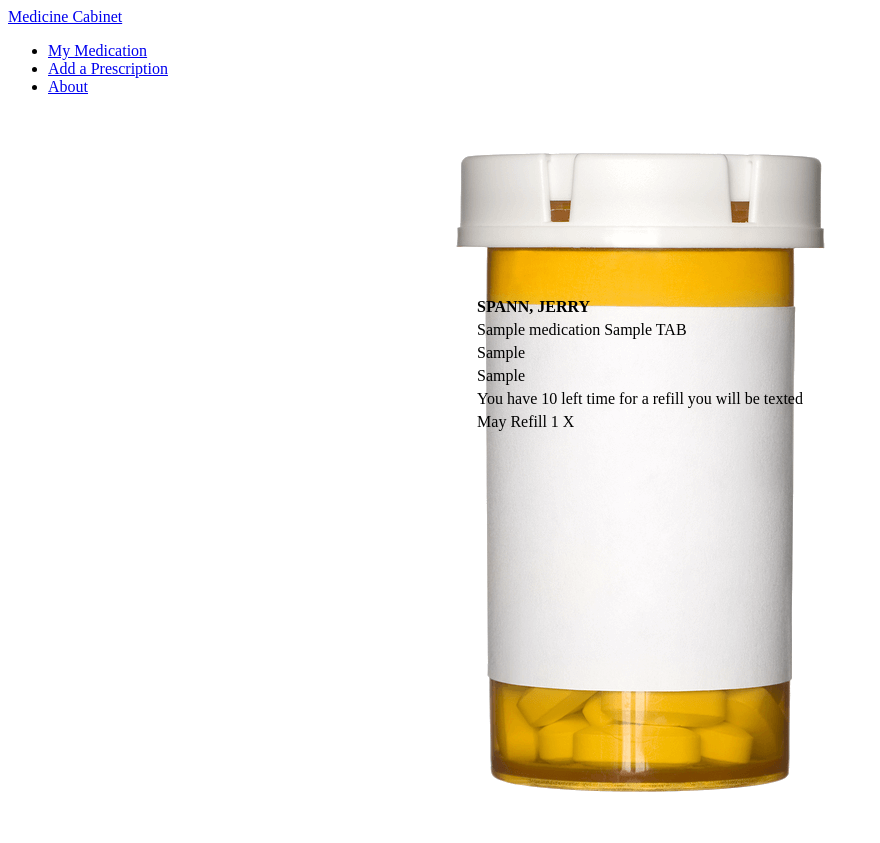
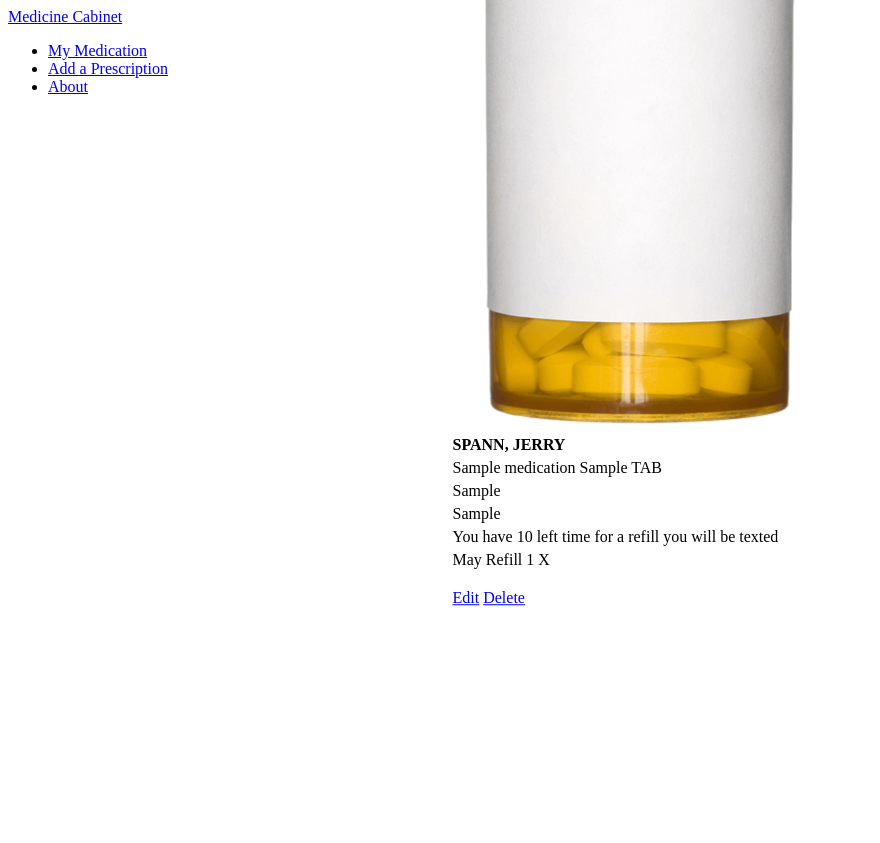
Before and after one commit to JerrySpann1970/project-4-medicine-cabinet, a Django app: page /medications/1/ in a window 1280 px wide. Shown: the whole page, without its empty margins (0-880 px from the left). After the commit the page ends 606 px from the top, so only its background shows below. Run offline with Django 5.2, Linux system fonts and the light colour scheme; tables that the repository leaves empty hold one stand-in row (values such as "Sample post").

Commit message:
added the ability to update and delete medications

```diff
--- a/main_app/static/css/medications/medication-detail.css
+++ b/main_app/static/css/medications/medication-detail.css
@@ -1,4 +1,4 @@
-.centered {
+.card {
     position: absolute;
     top:50%;
     left: 50%;
--- a/main_app/templates/main_app/medication_form.html
+++ b/main_app/templates/main_app/medication_form.html
@@ -6,7 +6,11 @@
 {% block content %}
 
 <div class="page-header">
+    {% if medication %}
+    <h1>Edit {{ medication.name }}</h1>
+    {% else %}
     <h1>Add a New Prescription</h1>
+    {% endif %}
     <img src="{% static 'images/open-cabinet.png' %}" alt="An open medication cabinet" />
 </div>
 
--- a/main_app/templates/medications/detail.html
+++ b/main_app/templates/medications/detail.html
@@ -20,6 +20,11 @@
                 {% endif %}
                 <p>{{ medication.description }}</p>
                 <p>May Refill {{ medication.refills }} X </p>
+
+                <div class="medication-actions">
+                    <a href="{% url 'medication-update' medication.id %}" class="btn warn">Edit</a>
+                    <a href="{% url 'medication-delete' medication.id %}" class="btn danger">Delete</a>
+                </div>
             </div>
         </div>
     </div>
--- a/main_app/templates/medications/index.html
+++ b/main_app/templates/medications/index.html
@@ -10,7 +10,7 @@
     {% for medication in medications %}
     <div class="card">
         <a href="{% url 'medication-detail' medication.id %}">
-            <div class="card-img-container">
+            <div class="card">
                 <img src="{% static 'images/pill-bottle.png' %}" alt="A medicine bottle" />
                 <div class="centered">
                     <h2 class="card-title">SPANN, JERRY</h2>
--- a/main_app/urls.py
+++ b/main_app/urls.py
@@ -7,4 +7,6 @@
     path('medications/', views.medication_index, name='medication-index'),
     path('medications/<int:medication_id>/', views.medication_detail, name='medication-detail'),
     path('medicationss/create/', views.MedicationCreate.as_view(), name='medication-create'),
+    path('medications/<int:pk>/update/', views.MedicationUpdate.as_view(), name='medication-update'),
+    path('medications/<int:pk>/delete/', views.MedicationDelete.as_view(), name='medication-delete'),
 ]
--- a/main_app/views.py
+++ b/main_app/views.py
@@ -1,5 +1,5 @@
 from django.shortcuts import render
-from django.views.generic.edit import CreateView
+from django.views.generic.edit import CreateView, UpdateView, DeleteView
 from .models import Medication
 
 # Define the home view function
@@ -21,3 +21,11 @@
 class MedicationCreate(CreateView):
     model = Medication
     fields = '__all__'
+
+class MedicationUpdate(UpdateView):
+    model = Medication
+    fields = ['strength', 'dosage', 'usage', 'quantity', 'refills']
+
+class MedicationDelete(DeleteView):
+    model = Medication
+    success_url = '/medications/'
```
Also changed, not shown: main_app/templates/main_app/medication_confirm_delete.html (added, +18 -0 lines).
